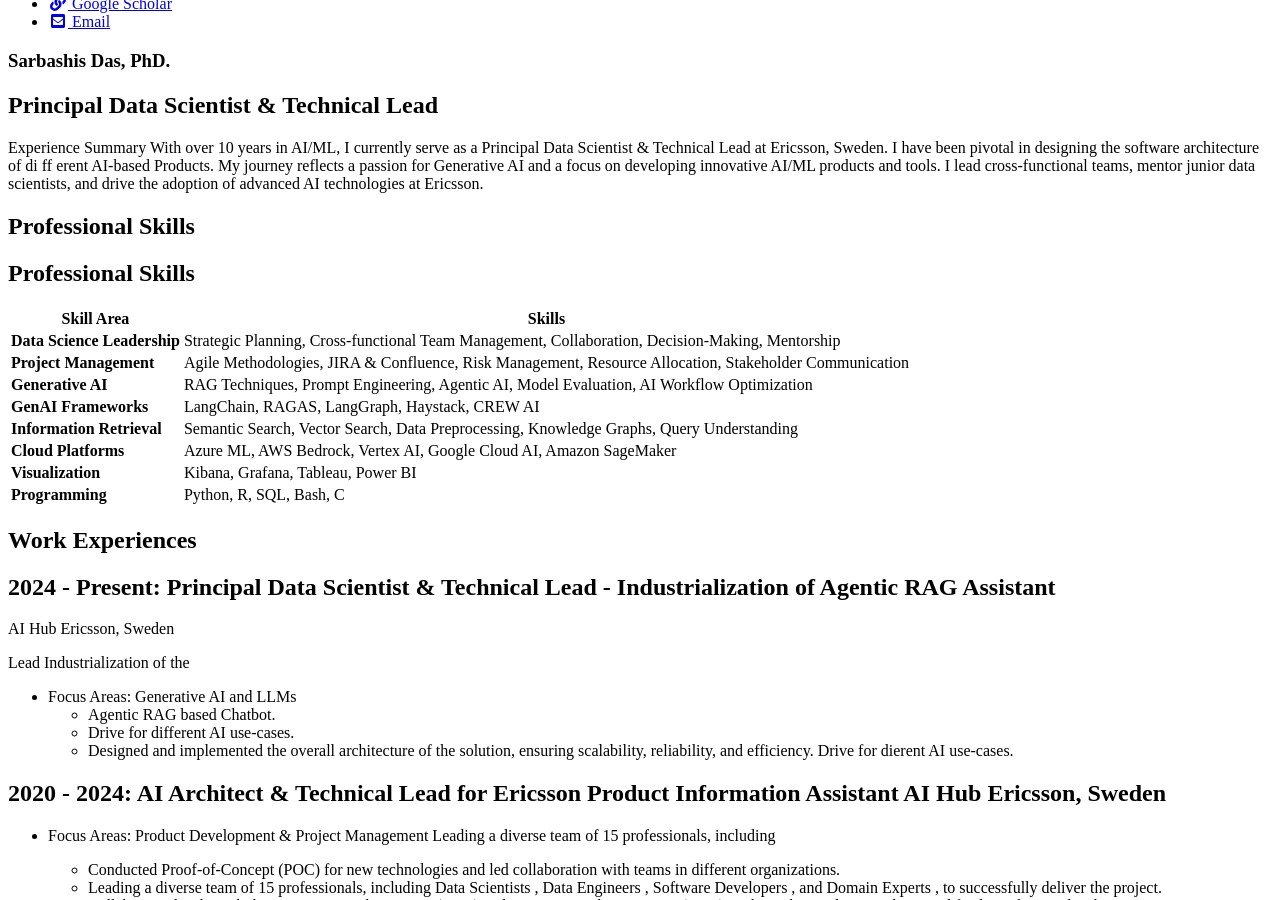
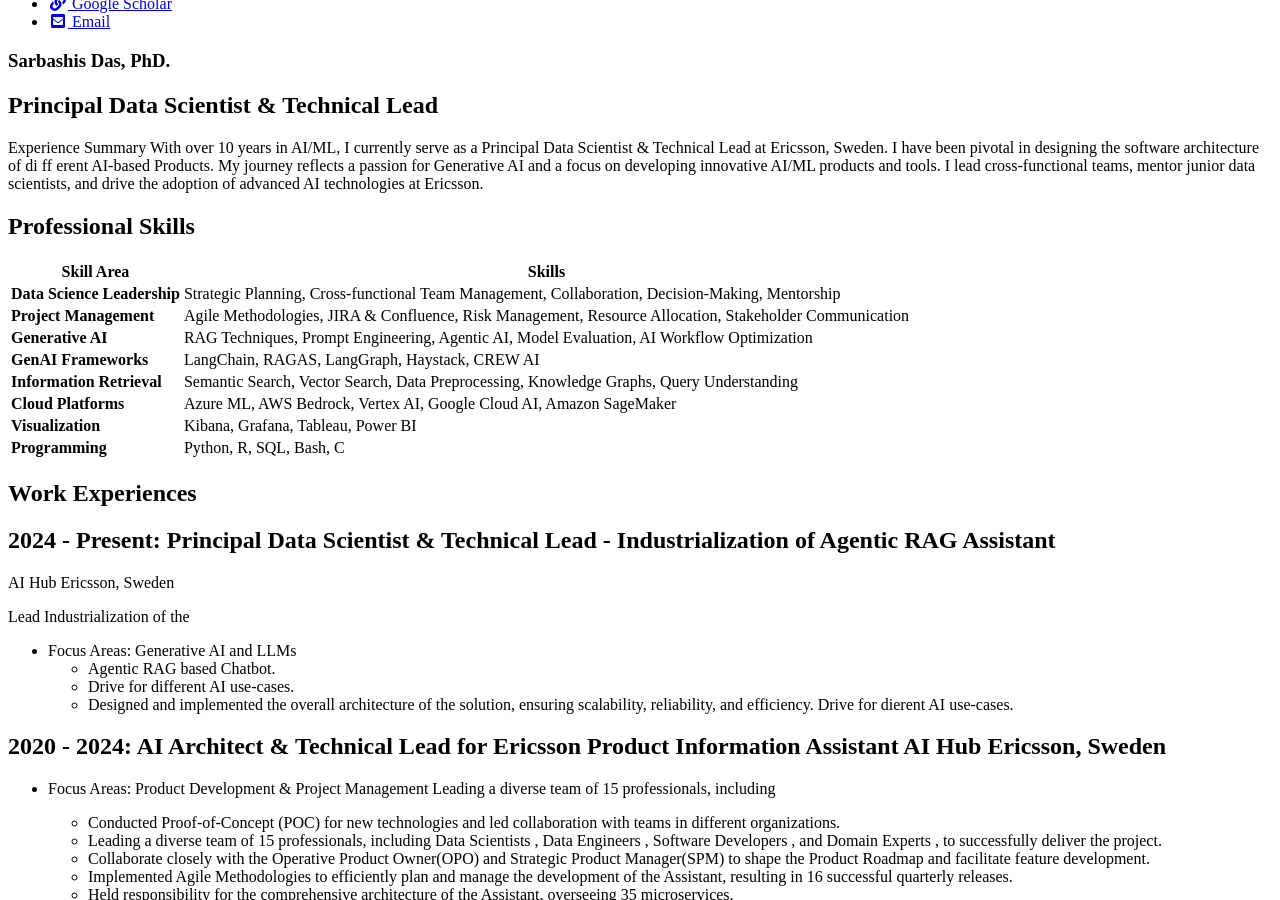
Before and after one commit to sarbashis/sarbashis.github.io, a Jekyll site: the page built from _pages/cv.md, in a window 1280 px wide and 900 px high, scrolled down 660 px. Built offline with Jekyll 4.4.1, drawn with Linux system fonts in a browser that asks for light colours; nearby versions of some CDN libraries; comment, search, counter and statistics services are not loaded.

Commit message:
removed duplicat title

```diff
--- a/_pages/cv.md
+++ b/_pages/cv.md
@@ -10,9 +10,6 @@
 
 Experience Summary With over 10 years in AI/ML, I currently serve as a Principal Data Scientist & Technical Lead at Ericsson, Sweden. I have been pivotal in designing the software architecture of di ff erent AI-based Products. My journey reflects a passion for Generative AI and a focus on developing innovative AI/ML products and tools. I lead cross-functional teams, mentor junior data scientists, and drive the adoption of advanced AI technologies at Ericsson.
 
-
-
-## Professional Skills
 
 ## Professional Skills
 
```
